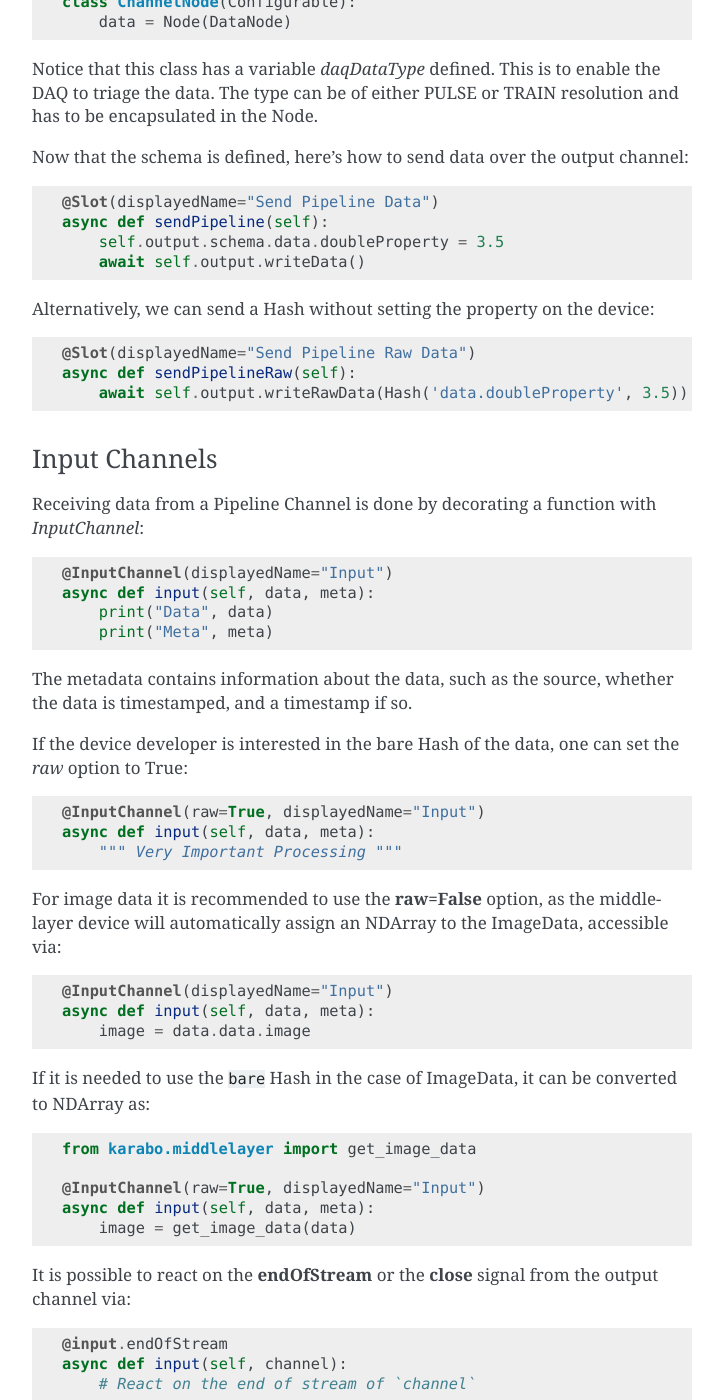
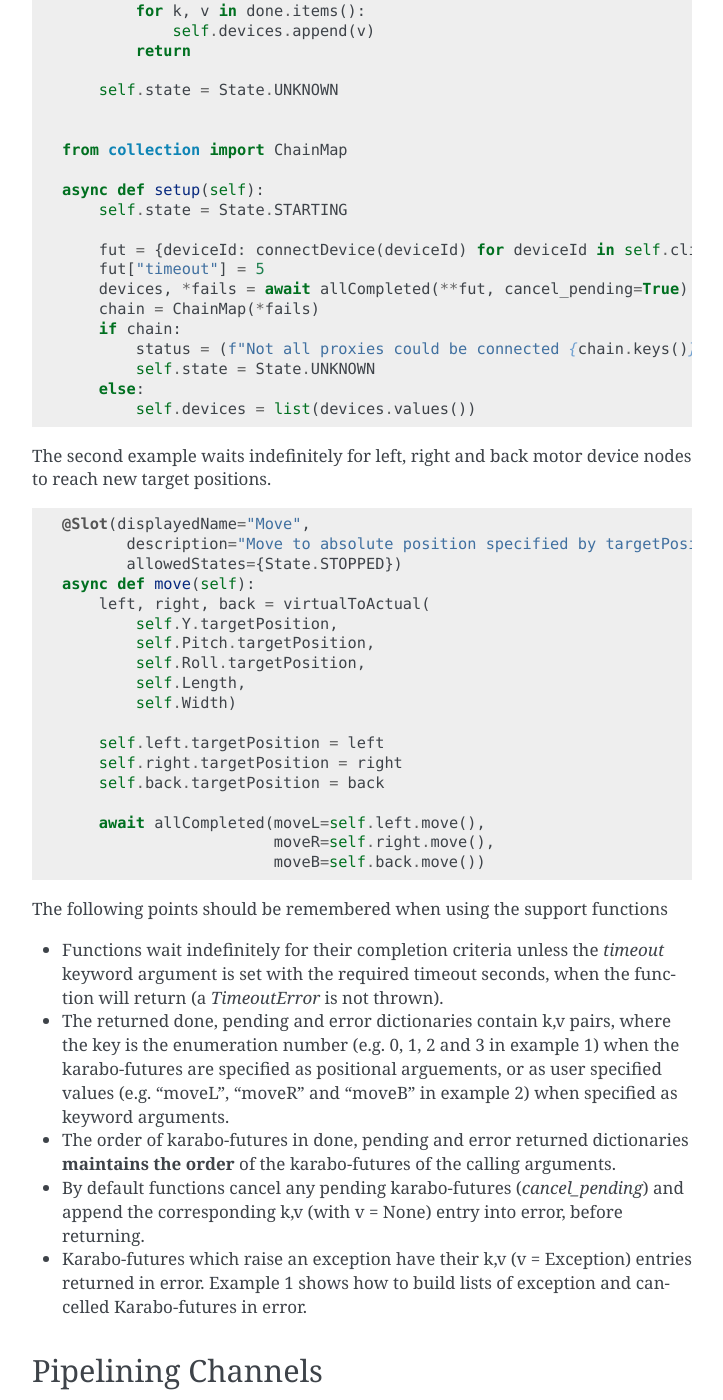
Before and after one commit to European-XFEL/howToMiddlelayer, a Sphinx documentation site: the page built from source/chap4/intro_advanced.rst, in a window 1280 px wide and 1400 px high, scrolled down 998 px. Shown: the whole window, without its empty margins (388-1111 px from the left). Built offline with Sphinx 7.4.7, drawn with Linux system fonts in a browser that asks for light colours; some of the changed text lies outside the part shown.

Commit message:
Run again how tomiddelalyer

```diff
--- a/source/chap4/allCompleted.rst
+++ b/source/chap4/allCompleted.rst
@@ -11,47 +11,57 @@
 behaviour. The functions return three dictionaries (done, pending, and error)
 specifying the status of the karabo-futures when the function returns.
 
-Two examples of `allCompleted` usage followed by a description of useful
-details should provide sufficient insight into how-to-code the functions
-and no `firstCompleted` or `firstException` examples are given.
-
 The first example shows a timeout wait for connections to be established
-to devices specified in a clients list of arbitrary length.
+to devices specified in a clients list of arbitrary length. Note that all
+exceptions are already caught in the function `allCompleted`.
 
 ..  code-block:: Python
 
     async def setup(self):
         self.state = State.STARTING
         self.devices = []
-        try:
-            done, pending, error = await allCompleted(
-                *[connectDevice(c) for c in self.clients],
-                cancel_pending=False,
-                timeout=10)
 
-            if pending:
-                self.logger.warning('Missing clients {}'.format(
-                      ', '.join([self.clients[k] for k in pending])))
-                for k, v in pending.items():
-                    v.cancel()
+        done, pending, error = await allCompleted(
+            *[connectDevice(deviceId) for deviceId in self.clients],
+            cancel_pending=False,
+            timeout=10)
 
-            elif error:
-                self.logger.warning('Error creating client proxy {}'.format(
-                      ', '.join([self.clients[k] for k in error])))
-                except_entry = [(k, v.__class__.__name__)
-                              for k, v in error.items() if v is not None]
-                pending_entry = [k for k, v in error.items() if v is None]
+        if pending:
+            self.logger.warning('Missing clients {}'.format(
+                  ', '.join([self.clients[k] for k in pending])))
+            for k, v in pending.items():
+                v.cancel()
 
-            else:
-                for k, v in done.items():
-                    self.devices.append(v)
-                return
+        elif error:
+            self.logger.warning('Error creating client proxy {}'.format(
+                  ', '.join([self.clients[k] for k in error])))
+            except_entry = [(k, v.__class__.__name__)
+                          for k, v in error.items() if v is not None]
+            pending_entry = [k for k, v in error.items() if v is None]
 
-        except Exception as e:
-            self.logger.exception(
-                'unexpected failure creating proxy-devices {}'.format(
-                    e.__class__.__name__))
+        else:
+            for k, v in done.items():
+                self.devices.append(v)
+            return
+
         self.state = State.UNKNOWN
+
+
+    from collection import ChainMap
+
+    async def setup(self):
+        self.state = State.STARTING
+
+        fut = {deviceId: connectDevice(deviceId) for deviceId in self.clients}
+        fut["timeout"] = 5
+        devices, *fails = await allCompleted(**fut, cancel_pending=True)
+        chain = ChainMap(*fails)
+        if chain:
+            status = (f"Not all proxies could be connected {chain.keys()}.")
+            self.state = State.UNKNOWN
+        else:
+            self.devices = list(devices.values())
+
 
 The second example waits indefinitely for left, right and back motor device
 nodes to reach new target positions.
@@ -81,22 +91,17 @@
 
 * Functions wait indefinitely for their completion criteria unless the
   `timeout` keyword argument is set with the required timeout seconds,
-  when the function will return (a Timeout exception is not thrown).
+  when the function will return (a `TimeoutError` is not thrown).
 * The returned done, pending and error dictionaries contain k,v pairs,
   where the key is the enumeration number (e.g. 0, 1, 2 and 3 in
   example 1) when the karabo-futures are specified as positional
   arguements, or as user specified values (e.g. "moveL", "moveR" and
-  "moveB" in example 2) when specified as keyword arguements.
+  "moveB" in example 2) when specified as keyword arguments.
 * The order of karabo-futures in done, pending and error returned
-  dictionaries maintains the order of the karabo-futures of the calling
-  arguements. This feature is assumed in example 1 to the align clients
-  and devices lists when all Karabo-futures complete successfully.
-* By default functions cancel any pending karabo-futures and append
+  dictionaries **maintains the order** of the karabo-futures of the calling
+  arguments.
+* By default functions cancel any pending karabo-futures (`cancel_pending`) and append
   the corresponding k,v (with v = None) entry into error, before returning.
-  Setting the `cancel_pending` keyword arguement to False prevents
-  cancellation and the corresponding k,v (v = Karabo-future) entry is
-  returned in pending. Example 1 sets cancel_pending False which ensures
-  pending contains such entries which can be handled (e.g. cancelled) later.
 * Karabo-futures which raise an exception have their k,v (v = Exception)
   entries returned in error. Example 1 shows how to build lists of
   exception and cancelled Karabo-futures in error.
--- a/source/chap4/channels.rst
+++ b/source/chap4/channels.rst
@@ -68,6 +68,15 @@
     async def sendPipelineRaw(self):
         await self.output.writeRawData(Hash('data.doubleProperty', 3.5))
 
+The output channel can notify all the clients with an end of stream message.
+Typically, this information is used to change the state of the input processing device.
+
+.. code-block:: Python
+
+    @Slot(displayedName="Send EndOfStream")
+    async def sendEndOfStream(self):
+        await self.output.writeEndOfStream()
+
 
 Input Channels
 --------------
@@ -137,14 +146,9 @@
 - queue: put the data in a queue;
 - drop: discard the data;
 - wait: create a background task that waits until the data can be sent;
-- throw: discard the data when serving the data, raises an exception when
-        receiving.
+- queueDrop: cycle the data when the limit of the queue is hit
 
-The default is *wait*, which preserves data integrity.
-
-The mode can be set in the GUI, before device instantiation, or as follows::
-
-    self.output.noInputShared = "drop"
+The default mode is *drop* for performance reasons.
 
 The policies are the same on input channels if they are too slow for the fed
 data rate, but in copy mode only::
--- a/source/chap4/intro_advanced.rst
+++ b/source/chap4/intro_advanced.rst
@@ -4,7 +4,8 @@
 
 The following section describes the advanced features of the middlelayer api.
 
+.. include:: allCompleted.rst
 .. include:: channels.rst
-.. include:: allCompleted.rst
 .. include:: image_data.rst
+.. include:: pipeline_image.rst
 .. include:: serialization.rst
--- /dev/null
+++ b/source/chap4/pipeline_image.rst
@@ -0,0 +1,107 @@
+Pipeline Example: Images and Output Channel Schema Injection
+============================================================
+
+Karabo has the strong capability of sending ``ImageData`` via network. Since, sometimes
+the data type of the image is not know, the corresponding schema has to be injected.
+Please find below a short example how MDL can use image data for pipelining. It shows
+a trivial example how schema injection may be utilized on runtime of a device
+for output channels with **setOutputSchema**.
+
+This is available with **Karabo 2.11.0**
+
+.. code-block:: Python
+
+
+    from asyncio import gather, sleep
+
+    import numpy as np
+
+    from karabo.middlelayer import (
+        AccessMode, Assignment, AccessLevel, background, Configurable,
+        DaqDataType, Device, Image, Int32, Node, OutputChannel, Slot,
+        UInt8, UInt32, State)
+
+
+    def channelSchema(dtype):
+        """Return the output channel schema for a `dtype`"""
+
+        class DataNode(Configurable):
+
+            daqDataType = DaqDataType.TRAIN
+
+            image = Image(displayedName="Image",
+                          dtype=dtype,
+                          shape=(800, 600))
+
+        class ChannelNode(Configurable):
+            data = Node(DataNode)
+
+        return ChannelNode
+
+
+    class ImageMDL(Device):
+
+        output = OutputChannel(
+            channelSchema(UInt32),
+            displayedName="Output")
+
+        frequency = Int32(
+            displayedName="Frequency",
+            defaultValue=2)
+
+        imageSend = UInt32(
+            displayedName="Packets Send",
+            defaultValue=0,
+            accessMode=AccessMode.READONLY)
+
+        def __init__(self, configuration):
+            super(ImageMDL, self).__init__(configuration)
+            self._dtype = UInt32
+
+        async def onInitialization(self):
+            self.state = State.ON
+            self._acquiring = False
+            background(self._network_action())
+
+        @Slot(allowedStates=[State.ACQUIRING])
+        async def stop(self):
+            self.state = State.ON
+            self._acquiring = False
+
+        @Slot(allowedStates=[State.ON])
+        async def start(self):
+            self.state = State.ACQUIRING
+            self._acquiring = True
+
+        @Slot(displayedName="Reset Counter")
+        async def resetCounter(self):
+            self.imageSend = 0
+
+        @Slot(displayedName="Send EndOfStream", allowedStates=[State.ON])
+        async def writeEndOfStream(self):
+            await self.output.writeEndOfStream()
+
+        @Slot(displayedName="Set Image data dtype")
+        async def setImageDtype(self):
+            """Example method to show how output channel can be changed on
+            runtime"""
+            dtype = UInt8 if self._dtype == UInt32 else UInt32
+            self._dtype = dtype
+            schema = channelSchema(dtype)
+            # provide key and new schema
+            await self.setOutputSchema("output", schema)
+
+        async def _network_action(self):
+            while True:
+                if self._acquiring:
+                    output = self.output.schema.data
+                    # Descriptor classes have `numpy` property
+                    dtype = self._dtype.numpy
+                    image_array = np.random.randint(
+                        0, 255, size=(800, 600),
+                        dtype=dtype)
+                    output.image = image_array
+                    self.imageSend = self.imageSend.value + 1
+                    await self.output.writeData()
+
+                await sleep(1 / self.frequency.value)
--- a/source/requirements.txt
+++ b/source/requirements.txt
@@ -1,4 +1,5 @@
-sphinx==1.4.5
+sphinx
 git+https://git.xfel.eu/gitlab/xfel-rtd/rtd-conf.git
+docutils
 slumber
 breathe
```
Also changed, not shown: .readthedocs.yml (added).
